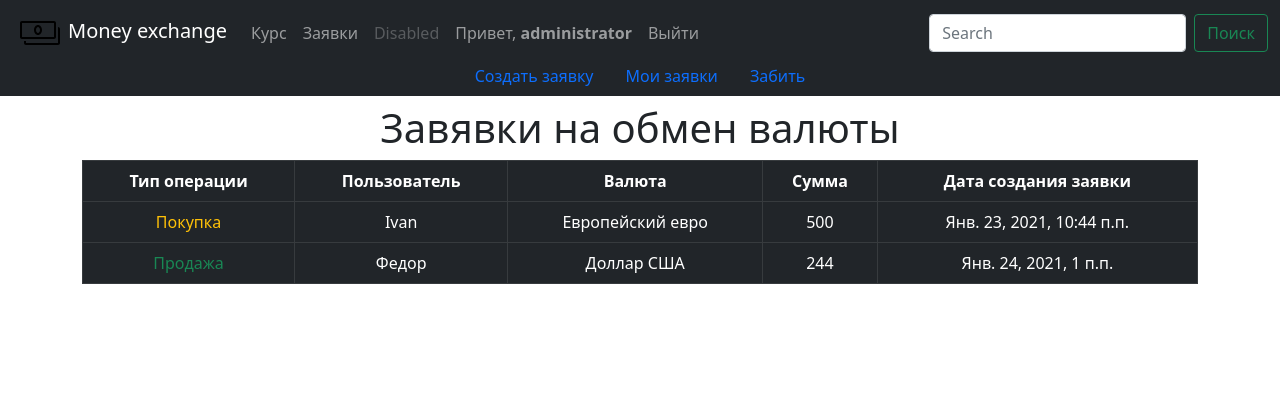
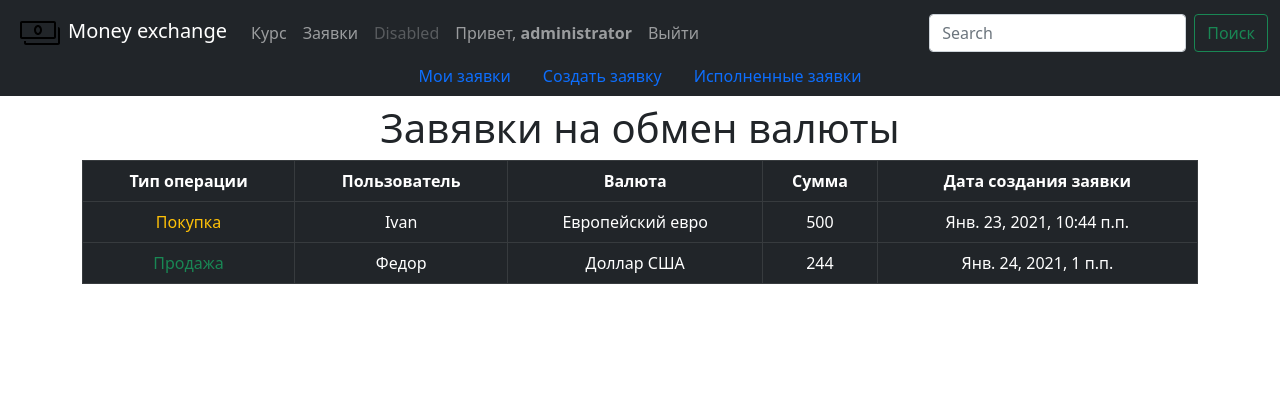
Before and after one commit to sellervanya/exchange_money, a Django app: page /orders/ in a window 1280 px wide. Shown: the top 420 px of the page. Run offline with Django 3.2, Linux system fonts and the light colour scheme; a user stored in the database is signed in; data comes from the database, SQL or seed files in the repository.

Commit message:
Обновил меню навигации по заказам

```diff
--- a/orders/urls.py
+++ b/orders/urls.py
@@ -2,5 +2,5 @@ from django.urls import path
 from . import views
 
 urlpatterns = [
-    path('', views.get_orders, name='get_orders'),
+    path('', views.get_my_orders, name='get_my_orders'),
 ]
--- a/orders/views.py
+++ b/orders/views.py
@@ -3,7 +3,7 @@ from django.core.exceptions import ObjectDoesNotExist
 from . models import Operation
 
 
-def get_orders(request):
+def get_my_orders(request):
     try:
         if (request.user.groups.get(id=3)):
             operations = Operation.get_by_status('crt')
--- a/templates/inc/_navbar.html
+++ b/templates/inc/_navbar.html
@@ -13,7 +13,7 @@
             <a class="nav-link" href="{% url "currency_rate" %}">Курс</a>
           </li>
           <li class="nav-item">
-            <a class="nav-link" href="{% url "get_orders" %}">Заявки</a>
+            <a class="nav-link" href="{% url "get_my_orders" %}">Заявки</a>
           </li>
           <li class="nav-item">
             <a class="nav-link disabled" href="#" tabindex="-1" aria-disabled="true">Disabled</a>
--- a/templates/inc/_ordersmenu.html
+++ b/templates/inc/_ordersmenu.html
@@ -1,5 +1,5 @@
 <nav class="nav nav-pills mt-2 bg-dark justify-content-center">
+  <a class="nav-link" href="{% url 'get_my_orders' %}">Мои заявки</a>
   <a class="nav-link" href="#">Создать заявку</a>
-  <a class="nav-link" href="#">Мои заявки</a>
-  <a class="nav-link" href="#">Забить</a>
+  <a class="nav-link" href="#">Исполненные заявки</a>
 </nav>
```
